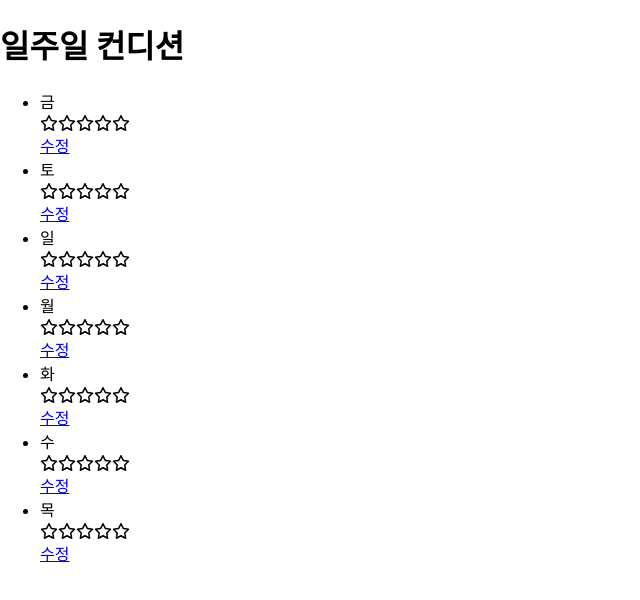
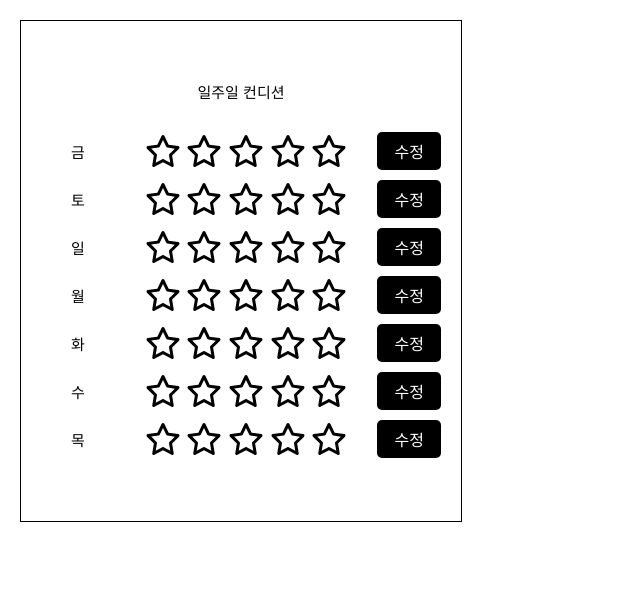
Before and after one commit to NarciSource/Pre-Onboarding-FE--post-assessment, a React (Create React App) app: page / in a window 1280 px wide. Shown: the top 600 px of the page, without its empty margins (0-640 px from the left). Built offline with nearby package versions, Linux system fonts and the light colour scheme.

Commit message:
style: styled-components 추가

```diff
--- a/package.json
+++ b/package.json
@@ -17,6 +17,7 @@
     "react-router-dom": "^6.22.3",
     "react-scripts": "5.0.1",
     "redux": "^5.0.1",
+    "styled-components": "^6.1.8",
     "web-vitals": "^2.1.4"
   },
   "scripts": {
--- a/src/App.js
+++ b/src/App.js
@@ -1,8 +1,39 @@
 import { RouterProvider } from "react-router-dom";
 import router from "./router/router";
+import { styled } from "styled-components";
 
 function App() {
-    return <RouterProvider router={router} />;
+    return (
+        <AppDiv>
+            <RouterProvider router={router} />
+        </AppDiv>
+    );
 }
 
+const AppDiv = styled.div`
+    width: 400px;
+    height: 400px;
+    margin: 20px;
+    padding: 50px 20px;
+    border: 1px solid black;
+
+    h1 {
+        font-size: 15px;
+        font-weight: normal;
+        text-align: center;
+        margin-bottom: 30px;
+    }
+
+    .button {
+        cursor: pointer;
+        color: white;
+        background: black;
+        padding: 7px 15px;
+        border: none;
+        border-radius: 5px;
+        text-align: center;
+        text-decoration-line: none;
+    }
+`;
+
 export default App;
--- a/src/components/RatingsItem.jsx
+++ b/src/components/RatingsItem.jsx
@@ -1,18 +1,37 @@
 import { FontAwesomeIcon } from "@fortawesome/react-fontawesome";
 import { faStar as solidStar } from "@fortawesome/free-solid-svg-icons";
 import { faStar as regularStar } from "@fortawesome/free-regular-svg-icons";
+import styled from "styled-components";
 
 function RatingsItem({ dayOfWeek, ratings, setRatings }) {
     return (
-        <div>
-            <div>{dayOfWeek}</div>
-            <div>
+        <RatingsItemDiv>
+            <div className="day">{dayOfWeek}</div>
+            <div className="ratings">
                 {[1, 2, 3, 4, 5].map((rating, idx) => (
                     <FontAwesomeIcon key={idx} icon={rating <= ratings || 0 ? solidStar : regularStar} onClick={() => setRatings?.(rating)} />
                 ))}
             </div>
-        </div>
+        </RatingsItemDiv>
     );
 }
 
+const RatingsItemDiv = styled.div`
+    display: flex;
+    width: 100%;
+    align-items: center;
+    font-size: 15px;
+
+    .day {
+        margin: 0 30px;
+    }
+    .ratings {
+        display: flex;
+        justify-content: space-between;
+        width: 100%;
+        margin: 0 30px;
+        font-size: xx-large;
+    }
+`;
+
 export default RatingsItem;
--- a/src/pages/RatingsPage.jsx
+++ b/src/pages/RatingsPage.jsx
@@ -3,6 +3,7 @@ import { useDispatch } from "react-redux";
 import { setRatings } from "../redux/slices/ratings";
 import useReduxState from "../hooks/useReduxState";
 import RatingsItem from "../components/RatingsItem";
+import styled from "styled-components";
 
 function RatingsPage() {
     const { dayOfWeek } = useParams();
@@ -11,12 +12,21 @@ function RatingsPage() {
     const [shortlyRatings, setShortlyRatings] = useReduxState((state) => state.ratings.ratingsOfWeek[dayOfWeek]);
 
     return (
-        <div>
+        <RatingsLayoutDiv>
             <h1>{dayOfWeek}요일 평점 매기기</h1>
             <RatingsItem dayOfWeek={dayOfWeek} ratings={shortlyRatings} setRatings={setShortlyRatings} />
-            <button onClick={() => dispatch(setRatings({ dayOfWeek, ratings: shortlyRatings }))}>저장하기</button>
-        </div>
+            <button className="button" onClick={() => dispatch(setRatings({ dayOfWeek, ratings: shortlyRatings }))}>저장하기</button>
+        </RatingsLayoutDiv>
     );
 }
 
+const RatingsLayoutDiv = styled.div`
+    display: flex;
+    flex-direction: column;
+
+    .button {
+        margin: 50% 35%;
+    }
+`;
+
 export default RatingsPage;
--- a/src/pages/WeekPage.jsx
+++ b/src/pages/WeekPage.jsx
@@ -1,6 +1,7 @@
 import { Link } from "react-router-dom";
 import RatingsItem from "../components/RatingsItem";
 import { useSelector } from "react-redux";
+import { styled } from "styled-components";
 
 function WeekPage() {
     const daysOfWeek = ["일", "월", "화", "수", "목", "금", "토"];
@@ -8,20 +9,45 @@ function WeekPage() {
     const ratingsOfWeek = useSelector((state) => state.ratings.ratingsOfWeek);
 
     return (
-        <div>
+        <WeekDiv>
             <h1>일주일 컨디션</h1>
             <ul>
                 {[...daysOfWeek.slice(todayOfWeek), ...daysOfWeek.slice(0, todayOfWeek)].map((dayOfWeek, idx) => (
                     <li key={idx}>
                         <RatingsItem dayOfWeek={dayOfWeek} ratings={ratingsOfWeek[dayOfWeek]} />
-                        <div>
-                            <Link to={`/thisWeek/${dayOfWeek}`}>수정</Link>
-                        </div>
+                        <Link className="button" to={`/thisWeek/${dayOfWeek}`}>
+                            수정
+                        </Link>
                     </li>
                 ))}
             </ul>
-        </div>
+        </WeekDiv>
     );
 }
 
+const WeekDiv = styled.div`
+    ul {
+        padding: 0;
+        list-style: none;
+    }
+    li {
+        display: flex;
+        justify-content: space-between;
+        margin: 10px 0;
+    }
+
+    .modify-button {
+        color: white;
+        background: black;
+        width: 40px;
+        padding: 7px 15px;
+        border-radius: 5px;
+        text-align: center;
+        text-decoration-line: none;
+    }
+    .button {
+        width: 40px;
+    }
+`;
+
 export default WeekPage;
```
Also changed, not shown: 1 other file (tests, documents, lock files or other folders).
